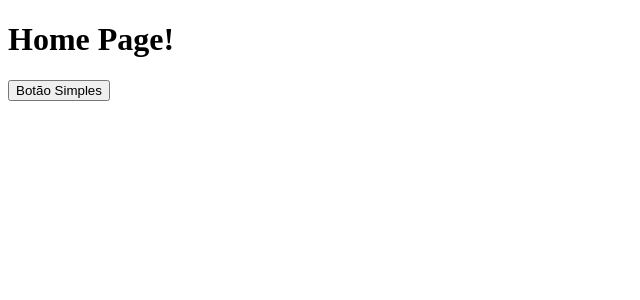
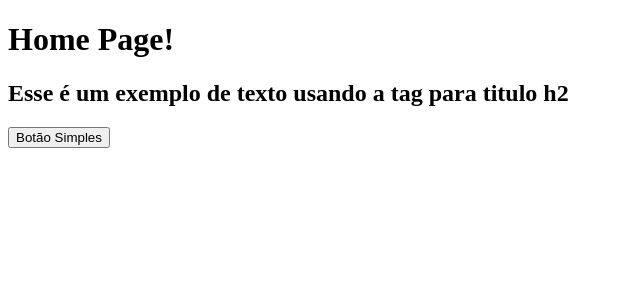
Before and after one commit to Arydiane/projeto-next-storybook, a Next.js app: page / in a window 1280 px wide. Shown: the top 300 px of the page, without its empty margins (0-640 px from the left). Built offline with nearby package versions, Linux system fonts and the light colour scheme.

Commit message:
adiciona componente Text

```diff
--- a/pages/index.tsx
+++ b/pages/index.tsx
@@ -1,12 +1,15 @@
 import Button from "../src/components/Button/Button";
+import Text from "../src/components/Text/Text";
 
 export default function HomeScreen() {
   return (
     <div>
       <h1>Home Page!</h1>
+      <Text tag='h2'>Esse é um exemplo de texto usando a tag para titulo h2</Text>
       <Button>
         Botão Simples
       </Button>
+
     </div>
   );
 }
--- /dev/null
+++ b/src/components/Text/Text.tsx
@@ -0,0 +1,17 @@
+interface TextProps {
+  tag?: 'h1' | 'h2' | 'h3' | 'h4' | 'p';
+  children: React.ReactNode;
+}
+
+export default function Text({ tag, children } : TextProps) {
+
+  const Tag = tag || 'h1';
+
+  return (
+    <Tag>{children}</Tag>
+  )
+}
+
+Text.defaultProps = {
+  tag: 'h1',
+ }
```
